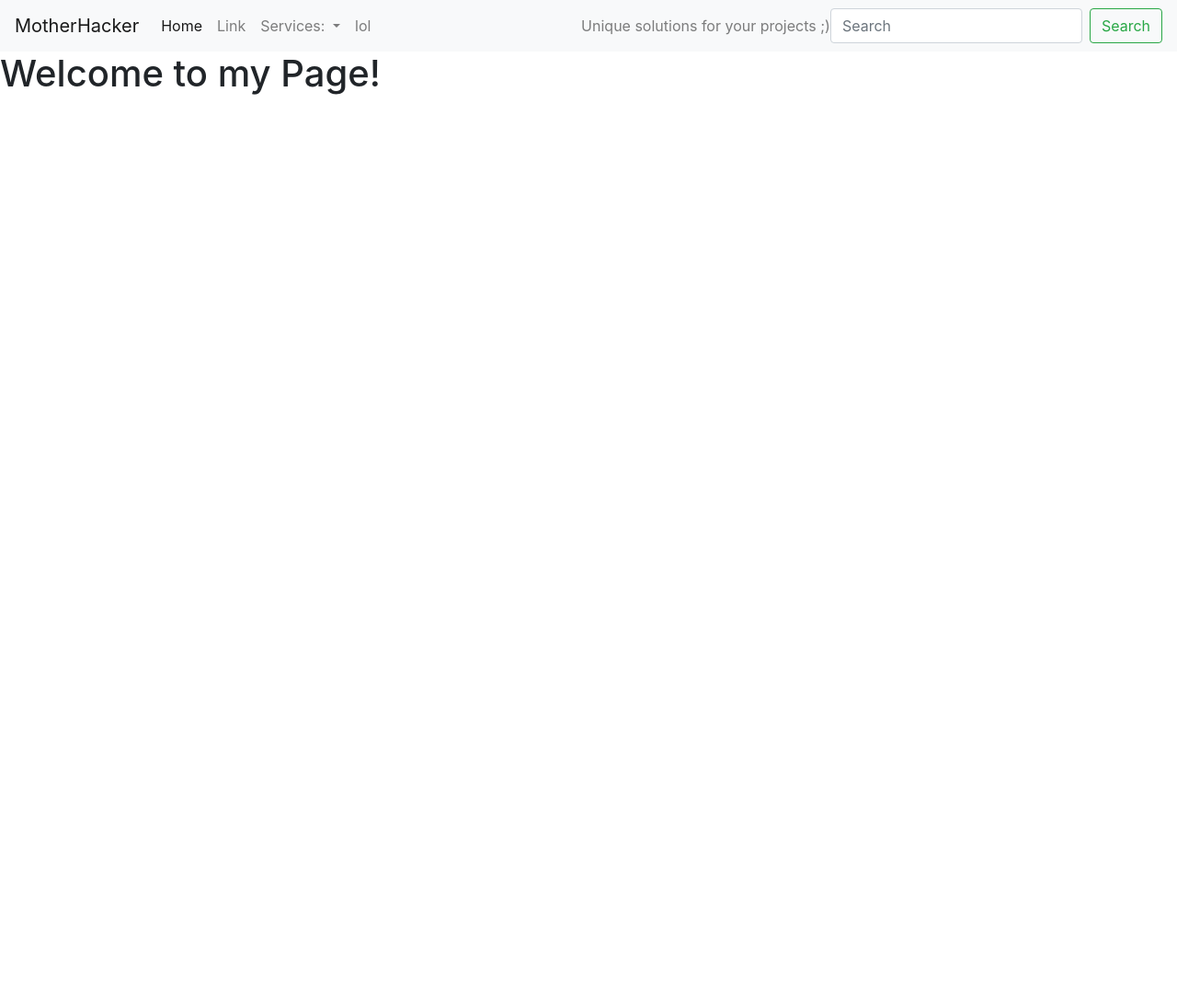
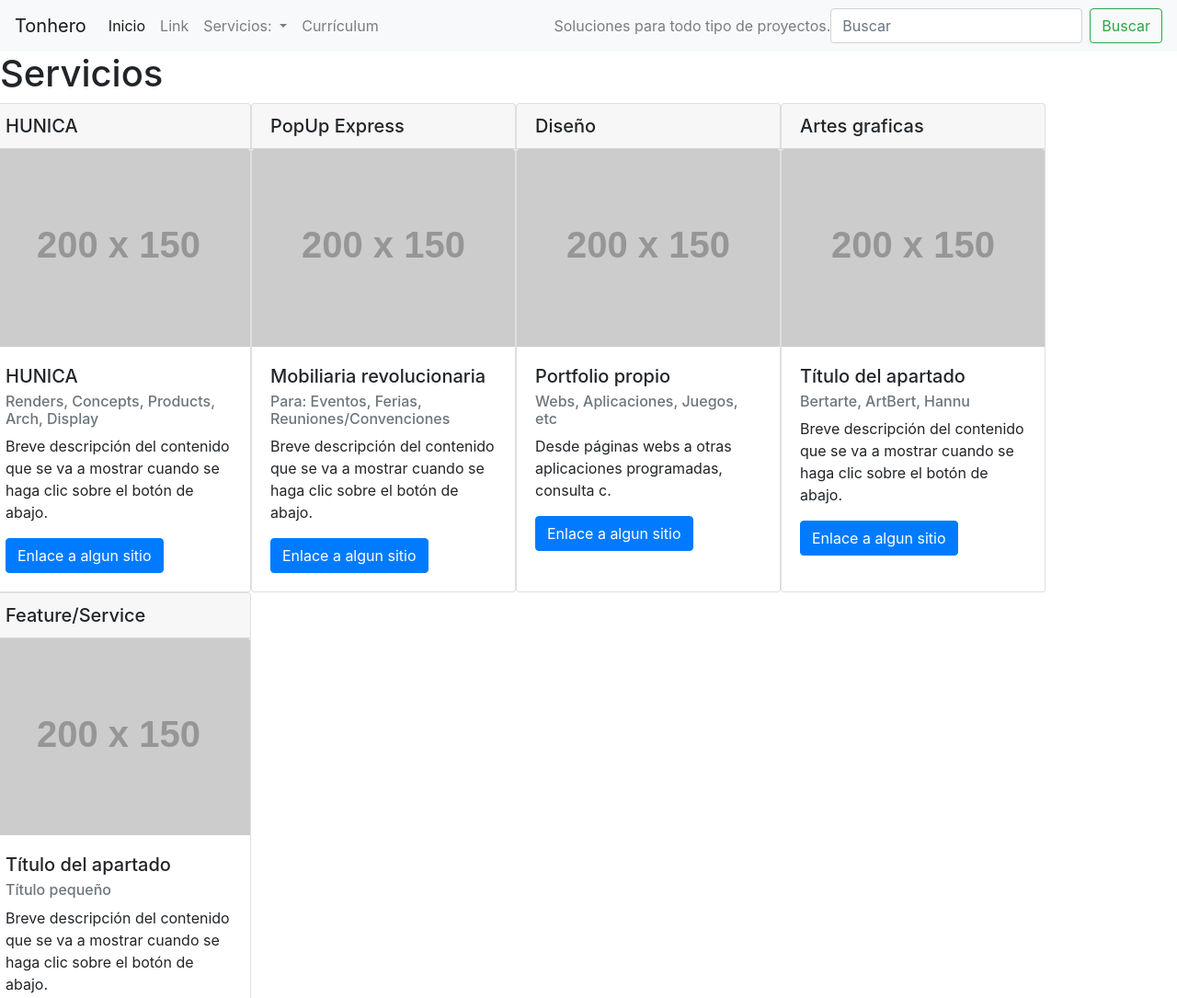
Before and after one commit to tonhero/tonhero.github.io, a plain HTML site: page index.html in a window 1280 px wide. Shown: the top 1085 px of the page at 92% size. Before the commit the page ends 800 px from the top, so only its background shows below. Drawn offline with nearby package versions, Linux system fonts and the light colour scheme; placeholder pictures from the web are drawn by us.

Commit message:
contingut afegit

```diff
--- a/index.html
+++ b/index.html
@@ -1,5 +1,5 @@
 <!doctype html>
-<html lang="en">
+<html lang="es">
   <head>
     <!-- Required meta tags -->
     <meta charset="utf-8">
@@ -8,11 +8,11 @@
     <!-- Bootstrap CSS -->
     <link rel="stylesheet" href="https://stackpath.bootstrapcdn.com/bootstrap/4.1.0/css/bootstrap.min.css" integrity="sha384-9gVQ4dYFwwWSjIDZnLEWnxCjeSWFphJiwGPXr1jddIhOegiu1FwO5qRGvFXOdJZ4" crossorigin="anonymous">
 
-    <title>MotherHacker</title>
+    <title>Tonhero</title>
   </head>
   <body>
   	<nav class="navbar navbar-expand-lg navbar-light bg-light">
-	  <a class="navbar-brand" href="#">MotherHacker</a>
+	  <a class="navbar-brand" href="#">Tonhero</a>
 	  <button class="navbar-toggler" type="button" data-toggle="collapse" data-target="#navbarSupportedContent" aria-controls="navbarSupportedContent" aria-expanded="false" aria-label="Toggle navigation">
 	    <span class="navbar-toggler-icon"></span>
 	  </button>
@@ -20,35 +20,100 @@
 	  <div class="collapse navbar-collapse" id="navbarSupportedContent">
 	    <ul class="navbar-nav mr-auto">
 	      <li class="nav-item active">
-	        <a class="nav-link" href="#">Home<span class="sr-only">(current)</span></a>
+	        <a class="nav-link" href="#">Inicio<span class="sr-only">(current)</span></a>
 	      </li>
 	      <li class="nav-item">
 	        <a class="nav-link" href="#">Link</a>
 	      </li>
 	      <li class="nav-item dropdown">
 	        <a class="nav-link dropdown-toggle" href="#" id="navbarDropdown" role="button" data-toggle="dropdown" aria-haspopup="true" aria-expanded="false">
-	          Services:
+	          Servicios:
 	        </a>
 	        <div class="dropdown-menu" aria-labelledby="navbarDropdown">
-	          <a class="dropdown-item" href="#">Web Design</a>
+	          <a class="dropdown-item" href="#">Diseño Web</a>
 	          <a class="dropdown-item" href="#">Apps</a>
 	          <div class="dropdown-divider"></div>
 	          <a class="dropdown-item" href="#">Something else here</a>
 	        </div>
 	      </li>
 	      <li class="nav-item">
-	        <a class="nav-link" href="#">lol</a>
+	        <a class="nav-link" href="#">Currículum</a>
 	      </li>
 	    </ul>
-	    <span class="navbar-text">Unique solutions for your projects ;)</span>
+	    <span class="navbar-text">Soluciones para todo tipo de proyectos.</span>
 	    <form class="form-inline my-2 my-lg-0">
-	      <input class="form-control mr-sm-2" type="search" placeholder="Search" aria-label="Search">
-	      <button class="btn btn-outline-success my-2 my-sm-0" type="submit">Search</button>
+	      <input class="form-control mr-sm-2" type="search" placeholder="Buscar" aria-label="Search">
+	      <button class="btn btn-outline-success my-2 my-sm-0" type="submit">Buscar</button>
 	    </form>
 	  </div>
 	</nav>
 
-    <h1>Welcome to my Page!</h1>
+    <h1>Servicios</h1>
+
+    <!-- prova de container -->
+    <div class="row">
+
+    <!-- Card 1 TEST -->
+    <div class="card" style="width: 18rem;">
+    	<h5 class="card-header">HUNICA</h5>
+    	<img class="card-img-top" src="http://via.placeholder.com/200x150" alt="Card image cap">
+    	<div class="card-body">
+    		<h5 class="card-title">HUNICA</h5>
+    		<h6 class="card-subtitle mb-2 text-muted">Renders, Concepts, Products, Arch, Display</h6>
+    		<p class="card-text">Breve descripción del contenido que se va a mostrar cuando se haga clic sobre el botón de abajo.</p>
+    		<a href="#" class="btn btn-primary">Enlace a algun sitio</a>
+    	</div>
+    </div>
+
+    <!-- Card 1 TEST -->
+    <div class="card" style="width: 18rem;">
+    	<h5 class="card-header">PopUp Express</h5>
+    	<img class="card-img-top" src="http://via.placeholder.com/200x150" alt="Card image cap">
+    	<div class="card-body">
+    		<h5 class="card-title">Mobiliaria revolucionaria</h5>
+    		<h6 class="card-subtitle mb-2 text-muted">Para: Eventos, Ferias, Reuniones/Convenciones</h6>
+    		<p class="card-text">Breve descripción del contenido que se va a mostrar cuando se haga clic sobre el botón de abajo.</p>
+    		<a href="#" class="btn btn-primary">Enlace a algun sitio</a>
+    	</div>
+    </div>
+
+    <!-- Card 1 TEST -->
+    <div class="card" style="width: 18rem;">
+    	<h5 class="card-header">Diseño</h5>
+    	<img class="card-img-top" src="http://via.placeholder.com/200x150" alt="Card image cap">
+    	<div class="card-body">
+    		<h5 class="card-title">Portfolio propio</h5>
+    		<h6 class="card-subtitle mb-2 text-muted">Webs, Aplicaciones, Juegos, etc</h6>
+    		<p class="card-text">Desde páginas webs a otras aplicaciones programadas, consulta c.</p>
+    		<a href="#" class="btn btn-primary">Enlace a algun sitio</a>
+    	</div>
+    </div>
+
+    <!-- Card 1 TEST -->
+    <div class="card" style="width: 18rem;">
+    	<h5 class="card-header">Artes graficas</h5>
+    	<img class="card-img-top" src="http://via.placeholder.com/200x150" alt="Card image cap">
+    	<div class="card-body">
+    		<h5 class="card-title">Título del apartado</h5>
+    		<h6 class="card-subtitle mb-2 text-muted">Bertarte, ArtBert, Hannu</h6>
+    		<p class="card-text">Breve descripción del contenido que se va a mostrar cuando se haga clic sobre el botón de abajo.</p>
+    		<a href="#" class="btn btn-primary">Enlace a algun sitio</a>
+    	</div>
+    </div>
+
+    <!-- Card 1 TEST -->
+    <div class="card" style="width: 18rem;">
+    	<h5 class="card-header">Feature/Service</h5>
+    	<img class="card-img-top" src="http://via.placeholder.com/200x150" alt="Card image cap">
+    	<div class="card-body">
+    		<h5 class="card-title">Título del apartado</h5>
+    		<h6 class="card-subtitle mb-2 text-muted">Título pequeño</h6>
+    		<p class="card-text">Breve descripción del contenido que se va a mostrar cuando se haga clic sobre el botón de abajo.</p>
+    		<a href="#" class="btn btn-primary">Enlace a algun sitio</a>
+    	</div>
+    </div>
+
+</div>
 
     <!-- Optional JavaScript -->
     <!-- jQuery first, then Popper.js, then Bootstrap JS -->
```
Also changed, not shown: Nuevo documento de texto.txt (deleted).
